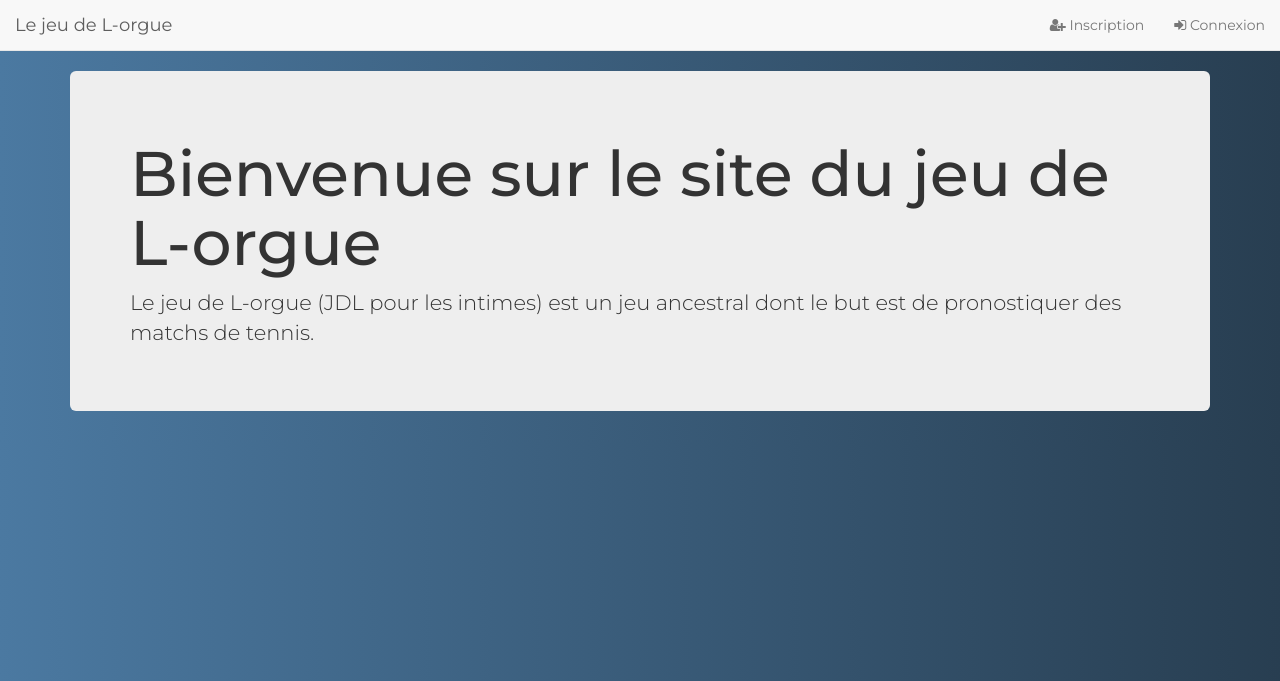
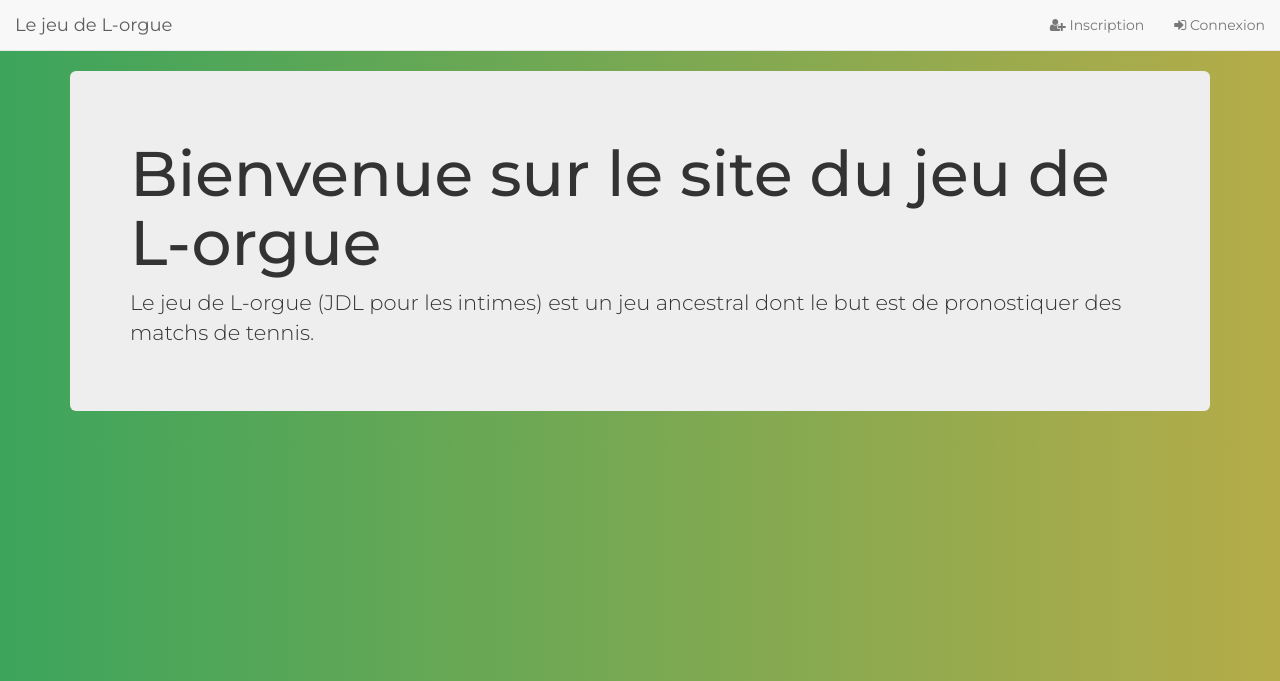
Before and after one commit to colingdc/jeudelorgue, a Flask app: page / in a window 1280 px wide. Shown: the top 681 px of the page. Run offline with Flask 2, Linux system fonts and the light colour scheme; parts of the project's set-up code (start-up, migrations or seed data) failed here and were passed over; some libraries are stand-ins or nearby versions.

Commit message:
New background style

```diff
--- a/app/__init__.py
+++ b/app/__init__.py
@@ -18,7 +18,7 @@ def create_app(config):
     Bootstrap(app)
     login_manager = LoginManager(app)
 
-    login_manager.login_view = "login"
+    login_manager.login_view = "main.login"
     login_manager.login_message_category = "danger"
 
     @login_manager.user_loader
--- /dev/null
+++ b/app/static/css/background.css
@@ -0,0 +1,3 @@
+body {
+    background: linear-gradient(to right, #3CA55C, #B5AC49);
+}
--- a/app/static/css/homepage.css
+++ /dev/null
@@ -1,3 +0,0 @@
-body {
-    background: linear-gradient(to right, #4B79A1, #283E51);
-}
--- a/app/templates/base.html
+++ b/app/templates/base.html
@@ -13,10 +13,6 @@
 <meta charset="utf-8">
 <meta http-equiv="X-UA-Compatible" content="IE=edge">
 
-<script src="http://ajax.googleapis.com/ajax/libs/jquery/3.1.1/jquery.min.js"></script>
-<script src="https://maxcdn.bootstrapcdn.com/bootstrap/3.3.7/js/bootstrap.min.js"></script>
-<script src="{{ url_for('static', filename='js/bootstrap_theme.js') }}"></script>
-
 {% endblock %}
 
 
@@ -24,10 +20,9 @@
 {{ super() }}
 <link rel="shortcut icon" href="{{ url_for('static', filename='images/tennis_ball.ico') }}">
 <link rel="stylesheet" href="https://maxcdn.bootstrapcdn.com/font-awesome/4.7.0/css/font-awesome.min.css">
-<!--<link rel="stylesheet" href="https://bootswatch.com/darkly/bootstrap.min.css">-->
 <link rel="stylesheet" href="{{ url_for('static', filename='css/style.css') }}">
 <link rel="stylesheet" href="{{ url_for('static', filename='css/responsive.css') }}">
-<link rel="stylesheet" href="{{ url_for('static', filename='css/homepage.css') }}">
+<link rel="stylesheet" href="{{ url_for('static', filename='css/background.css') }}">
 {% endblock %}
 
 {% block body %}
@@ -86,4 +81,10 @@
     </div>
 </div>
 
+
+<script src="http://ajax.googleapis.com/ajax/libs/jquery/3.1.1/jquery.min.js"></script>
+<script src="https://maxcdn.bootstrapcdn.com/bootstrap/3.3.7/js/bootstrap.min.js"></script>
+<script src="{{ url_for('static', filename='js/bootstrap_theme.js') }}"></script>
+{% block extrajs %}{% endblock %}
+
 {% endblock %}
```
